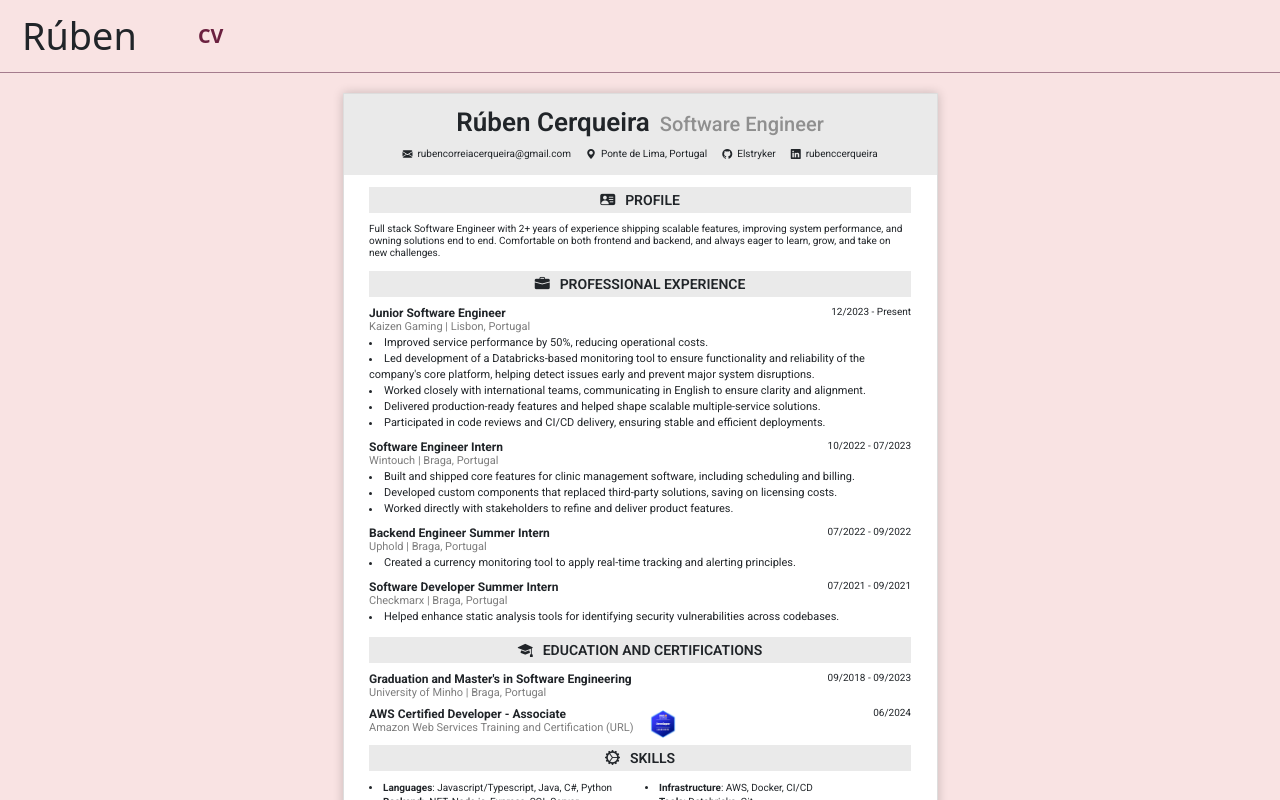
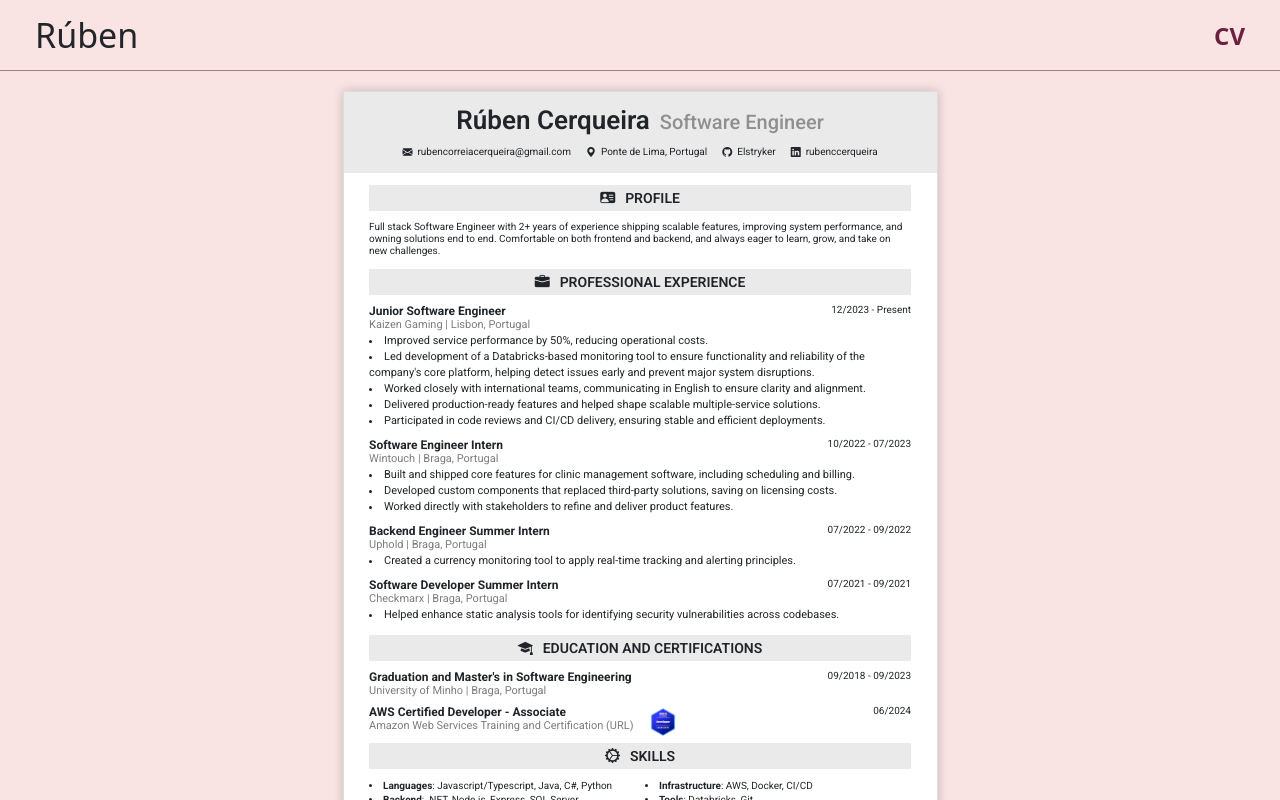
Before and after one commit to rubenccerqueira/rubenccerqueira.github.io, an Angular app: page /cv in a window 1280 px wide. Shown: the top 800 px of the page. Built offline with nearby package versions, Linux system fonts and the light colour scheme.

Commit message:
add header space between and reevaluated sizes and animations

```diff
--- a/src/app/app.component.html
+++ b/src/app/app.component.html
@@ -2,9 +2,9 @@
   <!-- Navbar -->
   <div id="navigationBar" class="d-flex">
     <a class="homeLabel" routerLink="/dashboard">Rúben</a>
-    <ul class="d-flex flex-grow-1">
-      <li>
-        <a routerLink="/cv" routerLinkActive="active-link">CV</a>
+    <ul class="headerTabs">
+      <li class="headerTab">
+        <a class="headerTabItem" routerLink="/cv" routerLinkActive="active-link">CV</a>
       </li>
     </ul>
   </div>
--- a/src/app/app.component.scss
+++ b/src/app/app.component.scss
@@ -1,4 +1,9 @@
 @import "./../styles/variable";
+
+* {
+  padding: 0;
+  margin: 0;
+}
 
 .footerIcons > a > i {
   transition: 0.2s;
@@ -11,47 +16,40 @@
 
 #viewWrapper {
   height: 100%;
-}
 
   #navigationBar {
-  width: 100%;
     align-items: center;
+    justify-content: space-between;
     background-color: $nav-bar-color;
-  height: 9%;
+    height: 70px;
+    padding: 8px 35px;
 
     .homeLabel {
       font-weight: $weight-bold;
       font-size: $big-header-font-size;
-    margin-left: 15px;
-    margin-top: 3px;
-    margin-bottom: 3px;
-    padding: 5px;
-    border: 2px solid transparent;
-    transition: 0.4s;
+      transition: 0.1s;
 
       &:hover {
         color: $strong-wine;
-      border-color: $strong-wine;
       }
     }
 
-  ul {
+    .headerTabs {
       text-decoration: none;
-    margin: 0;
       list-style-type: none;
 
-    li {
-      padding: 0px 2%;
-      font-size: $bigger-font-size !important;
-      font-weight: $weight-boldy !important;
+      .headerTab {
+        font-size: $header-font-size;
+        font-weight: $weight-boldy;
+        margin-top: 2px;
 
-      a {
+        .headerTabItem {
           color: black;
-        transition: color 0.4s, border-color 0.2s;
+          transition: color 0.2s, border-color 0.2s;
           border-bottom: 2px solid transparent;
         }
 
-      a:hover {
+        .headerTabItem:hover {
           color: $strong-wine;
           border-color: $strong-wine;
         }
@@ -59,14 +57,10 @@
         &.disabled {
           cursor: not-allowed;
 
-        a {
+          .headerTabItem {
             pointer-events: none;
             color: #a1a1a0;
           }
-      }
-
-      &:not(:last-of-type) {
-        border-right: 2px solid rgb(199, 173, 173);
         }
 
         .active-link {
@@ -92,3 +86,4 @@
     justify-content: space-between;
     height: 91%;
   }
+}
--- a/src/app/cv/cv.component.html
+++ b/src/app/cv/cv.component.html
@@ -9,10 +9,7 @@
       <!-- Contacts -->
       <div class="contactItem">
         <i class="bi bi-envelope-fill"></i>
-        <a
-          href="mailto:{{ cvData.contacts.email }}"
-          [innerHTML]="cvData.contacts.email"
-        ></a>
+        <p [innerHTML]="cvData.contacts.email"></p>
       </div>
       <div class="contactItem">
         <i class="bi bi-geo-alt-fill"></i>
@@ -22,6 +19,7 @@
         <i class="bi bi-github"></i>
         <a
           href="https://github.com/{{ cvData.contacts.github }}"
+          target="_blank"
           [innerHTML]="cvData.contacts.github"
         ></a>
       </div>
@@ -29,6 +27,7 @@
         <i class="bi bi-linkedin"></i>
         <a
           href="https://linkedin.com/in/{{ cvData.contacts.linkedin }}"
+          target="_blank"
           [innerHTML]="cvData.contacts.linkedin"
         ></a>
       </div>
@@ -77,10 +76,7 @@
         <h1>EDUCATION AND CERTIFICATIONS</h1>
       </div>
       <div class="educationSection">
-        <div
-          *ngFor="let education of cvData.education"
-          class="contextInfo"
-        >
+        <div *ngFor="let education of cvData.education" class="contextInfo">
           <h2 class="jobTitle">
             {{ education.title }}
           </h2>
@@ -100,8 +96,19 @@
             {{ certification.title }}
           </h2>
           <h3 class="organizationAndBadge">
-            <p>{{ certification.organization }} <a href="{{certification.badgeUrl}}" target="_blank">(URL)</a></p>
-            <img src="./../../assets/aws-certified-developer-associate.png" alt="certification badge">
+            <p>
+              {{ certification.organization }}
+              <a
+                href="{{ certification.badgeUrl }}"
+                target="_blank"
+                class="clickableURL"
+                >(URL)</a
+              >
+            </p>
+            <img
+              src="./../../assets/aws-certified-developer-associate.png"
+              alt="certification badge"
+            />
           </h3>
           <h4 class="datePeriod">
             {{ certification.dateBegin }}
--- a/src/app/cv/cv.component.scss
+++ b/src/app/cv/cv.component.scss
@@ -96,7 +96,8 @@
 
           a:hover {
             color: $strong-wine;
-            font-weight: 500;
+            text-decoration: underline;
+            transition: all 0.1s ease-in-out;
           }
         }
       }
@@ -190,6 +191,12 @@
                 right: calc(-28px - 15px);
                 bottom: -5px;
               }
+
+              .clickableURL:hover {
+                color: $strong-wine;
+                text-decoration: underline;
+                transition: all 0.1s ease-in-out;
+              }
             }
 
             .datePeriod {
--- a/src/styles/_variable.scss
+++ b/src/styles/_variable.scss
@@ -20,13 +20,12 @@ $weak-wine-border: #a57c8d;
 
 // Font-size
 
-$small-font-size: calc(4px + 1vw);
-$normal-font-size: calc(5px + 1vw);
-$big-font-size: calc(6px + 1vw);
-$bigger-font-size: calc(7px + 1vw);
-$header-font-size: calc(9px + 1vw);
-$big-header-font-size: calc(25px + 1vw);
-$sub-big-header-font-size: calc(15px + 1vw);
+$small-font-size: 10px;
+$normal-font-size: 11px;
+$big-font-size: 14px;
+$bigger-font-size: 16px;
+$header-font-size: 24px;
+$big-header-font-size: 34px;
 
 // Responsiveness
 
--- a/src/styles/index.scss
+++ b/src/styles/index.scss
@@ -1,5 +1,11 @@
 @import './_variable';
 @import './_mixins';
+
+* {
+  margin: 0;
+  padding: 0;
+  box-sizing: border-box;
+}
 
 h1, h2 {
   font-size: $header-font-size
@@ -15,7 +21,6 @@ h3 {
 }
 
 hr {
-  margin: 0;
   height: 3px;
   border: 0 none;
   background-color: $strong-wine;
```
Also changed, not shown: 5 other files (tests, documents, lock files or other folders). Lines whose indentation alone changed are shown as unchanged.
